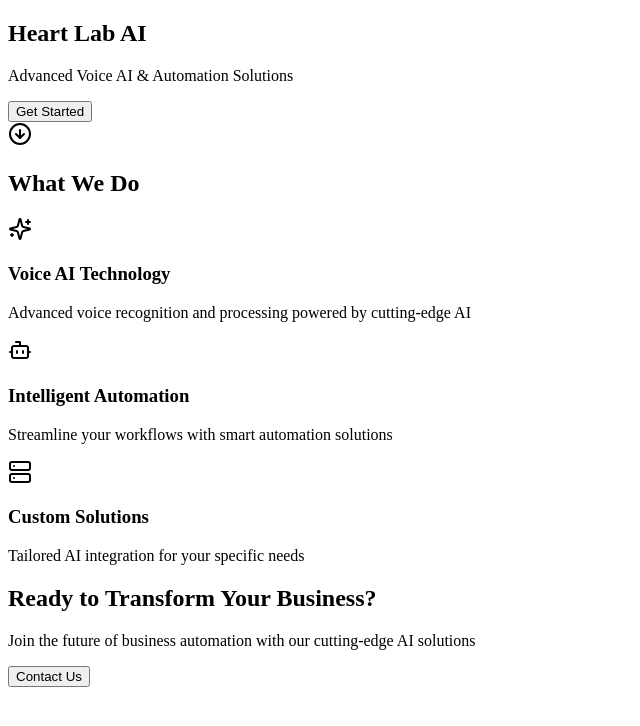
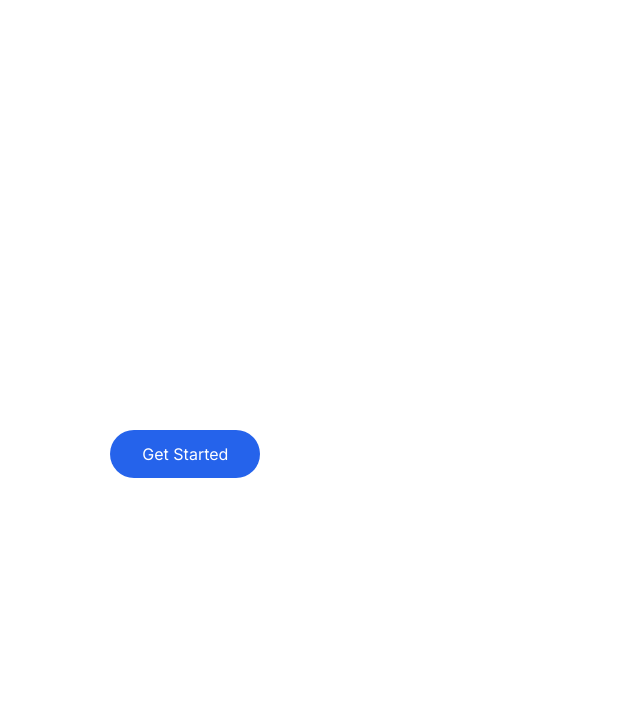
Before and after one commit to larrybuckalew/heart-lab-ai, a Next.js app: page / in a window 1280 px wide. Shown: the top 726 px of the page, without its empty margins (0-640 px from the left). Built offline with nearby package versions, Linux system fonts and the light colour scheme.

Commit message:
Fix app structure and layout issues

```diff
--- /dev/null
+++ b/app/globals.css
@@ -0,0 +1,28 @@
+@tailwind base;
+@tailwind components;
+@tailwind utilities;
+
+:root {
+  --foreground-rgb: 255, 255, 255;
+  --background-start-rgb: 17, 24, 39;
+  --background-end-rgb: 29, 78, 216;
+}
+
+body {
+  color: rgb(var(--foreground-rgb));
+}
+
+.glass-morphism {
+  background: rgba(255, 255, 255, 0.1);
+  backdrop-filter: blur(10px);
+  border: 1px solid rgba(255, 255, 255, 0.1);
+}
+
+@keyframes float {
+  0%, 100% { transform: translateY(0); }
+  50% { transform: translateY(-10px); }
+}
+
+.animate-float {
+  animation: float 3s ease-in-out infinite;
+}
--- /dev/null
+++ b/app/layout.js
@@ -0,0 +1,21 @@
+import './globals.css';
+import { Inter } from 'next/font/google';
+
+const inter = Inter({ subsets: ['latin'] });
+
+export const metadata = {
+  title: 'Heart Lab AI',
+  description: 'Voice AI Technology & Automation Solutions',
+};
+
+export default function RootLayout({ children }) {
+  return (
+    <html lang="en">
+      <body className={inter.className}>
+        <main className="min-h-screen bg-gradient-to-b from-gray-900 to-blue-900 text-white">
+          {children}
+        </main>
+      </body>
+    </html>
+  );
+}
--- a/app/page.js
+++ b/app/page.js
@@ -1,57 +1,26 @@
-import { ArrowDownCircle, Sparkles, Bot, Lightning, Server } from 'lucide-react';
+import { Sparkles, Bot, Zap } from 'lucide-react';
 
-export default function Home() {
+export default function HomePage() {
   return (
-    <main className="min-h-screen">
-      {/* Hero Section */}
-      <section className="h-screen relative flex items-center justify-center bg-gradient-to-r from-gray-900 to-blue-900 text-white">
-        <div className="absolute inset-0 bg-black opacity-50"></div>
-        <div className="relative z-10 text-center px-4">
-          <h1 className="text-6xl font-bold mb-4">Heart Lab AI</h1>
-          <p className="text-xl mb-8">Advanced Voice AI & Automation Solutions</p>
-          <button className="bg-blue-600 hover:bg-blue-700 text-white px-8 py-3 rounded-full font-semibold transition-colors">
-            Get Started
-          </button>
-        </div>
-        <ArrowDownCircle className="absolute bottom-8 w-12 h-12 animate-bounce" />
-      </section>
-
-      {/* Features */}
-      <section className="py-20 bg-gray-900 text-white">
-        <div className="container mx-auto px-4">
-          <h2 className="text-4xl font-bold text-center mb-12">What We Do</h2>
-          <div className="grid md:grid-cols-3 gap-8">
-            <div className="bg-gray-800 p-6 rounded-xl">
-              <Sparkles className="w-12 h-12 text-blue-400 mb-4" />
-              <h3 className="text-xl font-bold mb-2">Voice AI Technology</h3>
-              <p className="text-gray-300">Advanced voice recognition and processing powered by cutting-edge AI</p>
-            </div>
-            <div className="bg-gray-800 p-6 rounded-xl">
-              <Bot className="w-12 h-12 text-blue-400 mb-4" />
-              <h3 className="text-xl font-bold mb-2">Intelligent Automation</h3>
-              <p className="text-gray-300">Streamline your workflows with smart automation solutions</p>
-            </div>
-            <div className="bg-gray-800 p-6 rounded-xl">
-              <Server className="w-12 h-12 text-blue-400 mb-4" />
-              <h3 className="text-xl font-bold mb-2">Custom Solutions</h3>
-              <p className="text-gray-300">Tailored AI integration for your specific needs</p>
-            </div>
+    <div className="min-h-screen flex flex-col">
+      <section className="flex-1 flex items-center justify-center px-4">
+        <div className="text-center">
+          <h1 className="text-6xl font-bold mb-6 bg-clip-text text-transparent bg-gradient-to-r from-blue-400 to-purple-400">
+            Heart Lab AI
+          </h1>
+          <p className="text-xl text-gray-300 mb-8 max-w-2xl mx-auto">
+            Advanced voice technology and automation solutions
+          </p>
+          <div className="flex flex-col sm:flex-row gap-4 justify-center">
+            <button className="px-8 py-3 bg-blue-600 hover:bg-blue-700 rounded-full transition-all">
+              Get Started
+            </button>
+            <button className="px-8 py-3 bg-gray-800 hover:bg-gray-700 rounded-full transition-all">
+              Learn More
+            </button>
           </div>
         </div>
       </section>
-
-      {/* Call to Action */}
-      <section className="py-20 bg-gradient-to-r from-blue-600 to-purple-600 text-white">
-        <div className="container mx-auto px-4 text-center">
-          <h2 className="text-4xl font-bold mb-8">Ready to Transform Your Business?</h2>
-          <p className="text-xl mb-8 max-w-2xl mx-auto">
-            Join the future of business automation with our cutting-edge AI solutions
-          </p>
-          <button className="bg-white text-blue-600 px-8 py-3 rounded-full font-semibold hover:bg-blue-50 transition-colors">
-            Contact Us
-          </button>
-        </div>
-      </section>
-    </main>
+    </div>
   );
 }
--- a/next.config.js
+++ b/next.config.js
@@ -1,13 +1,6 @@
 /** @type {import('next').NextConfig} */
 module.exports = {
+  output: 'standalone',
   reactStrictMode: true,
-  async redirects() {
-    return [
-      {
-        source: '/',
-        destination: '/dashboard',
-        permanent: true,
-      },
-    ]
-  }
+  swcMinify: true
 }
```
Also changed, not shown: app/not-found.js (added, +24 -0 lines).
